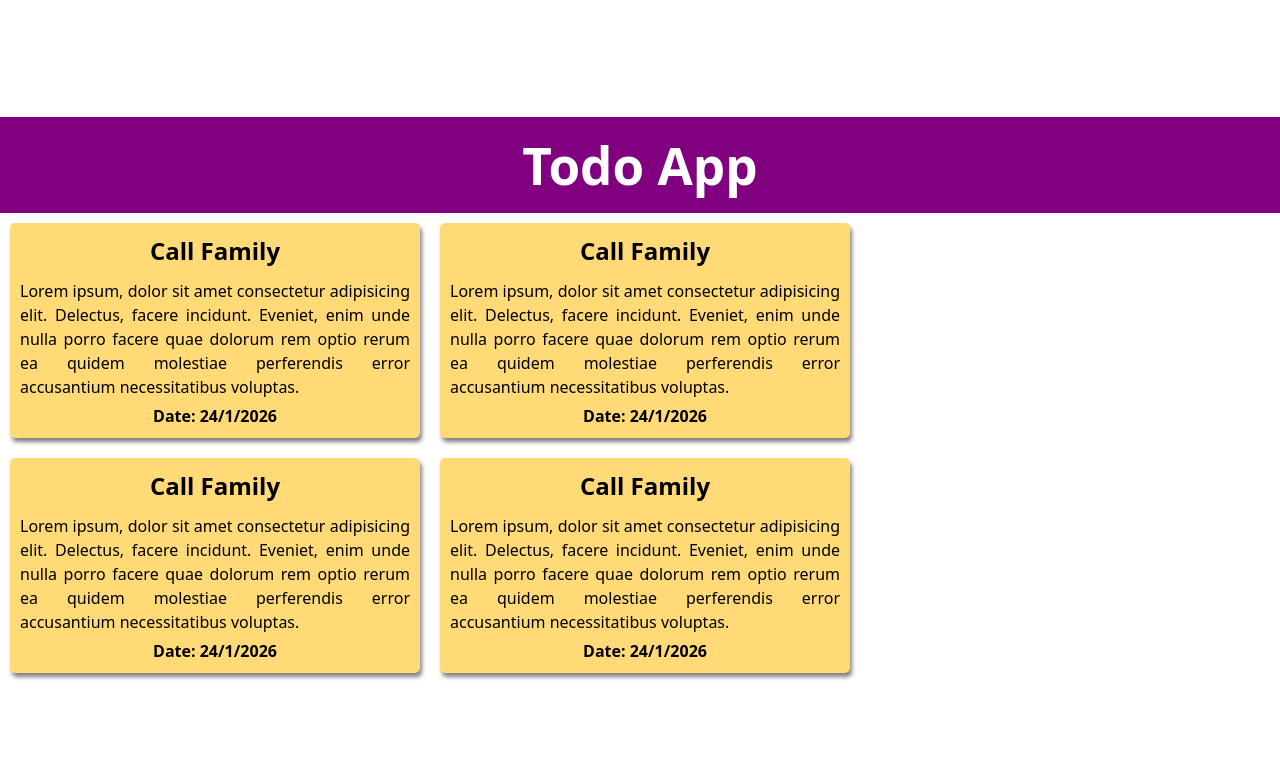
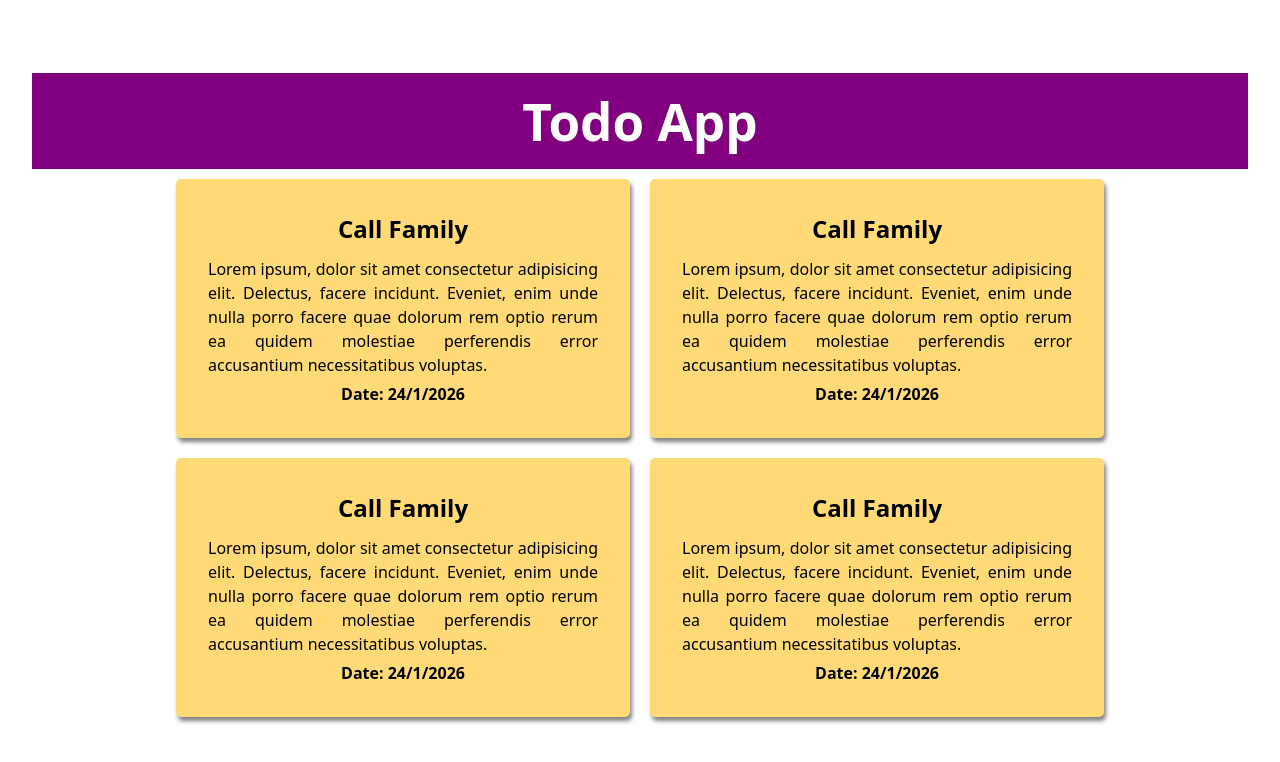
Before and after one commit to raihan2500/React, a React (Vite) app in the folder project1/: page / in a window 1280 px wide. Shown: the top 762 px of the page. Built offline with nearby package versions, Linux system fonts and the light colour scheme.

Commit message:
Class 10: created a components folder and moved the Card component to it. All our component will locate in this folder. And all component will loads in App.jsx file.

```diff
--- a/project1/src/App.jsx
+++ b/project1/src/App.jsx
@@ -2,18 +2,19 @@ import { useState } from 'react'
 import reactLogo from './assets/react.svg'
 import viteLogo from '/vite.svg'
 import './App.css'
+import React from 'react'
+import Card from './components/Card'
 
-function App() {
-  const [count, setCount] = useState(0)
 
-  return (
-    <>
-      <div>
-        hello
+function App(){
+  return <div>
+    <h1 className='headingStyle'>Todo App</h1>
+    <Card/>
+    <Card/>
+    <Card/>
+    <Card/>
 
-      </div>
-    </>
-  )
+  </div>
 }
 
 export default App
--- a/project1/src/main.jsx
+++ b/project1/src/main.jsx
@@ -1,13 +1,8 @@
 import { createRoot } from 'react-dom/client'
 import './index.css'
-import Card from './Card.jsx'
+import Card from './components/Card.jsx'
+import App from './App.jsx'
 
 createRoot(document.getElementById('root')).render(
-  <div>
-    <h1 className='headingStyle'>Todo App</h1>
-    <Card />
-    <Card />
-    <Card />
-    <Card />
-  </div>
+  <App></App>
 )
```
Also changed, not shown: project1/src/components/Card.jsx (renamed from project1/src/Card.jsx).
